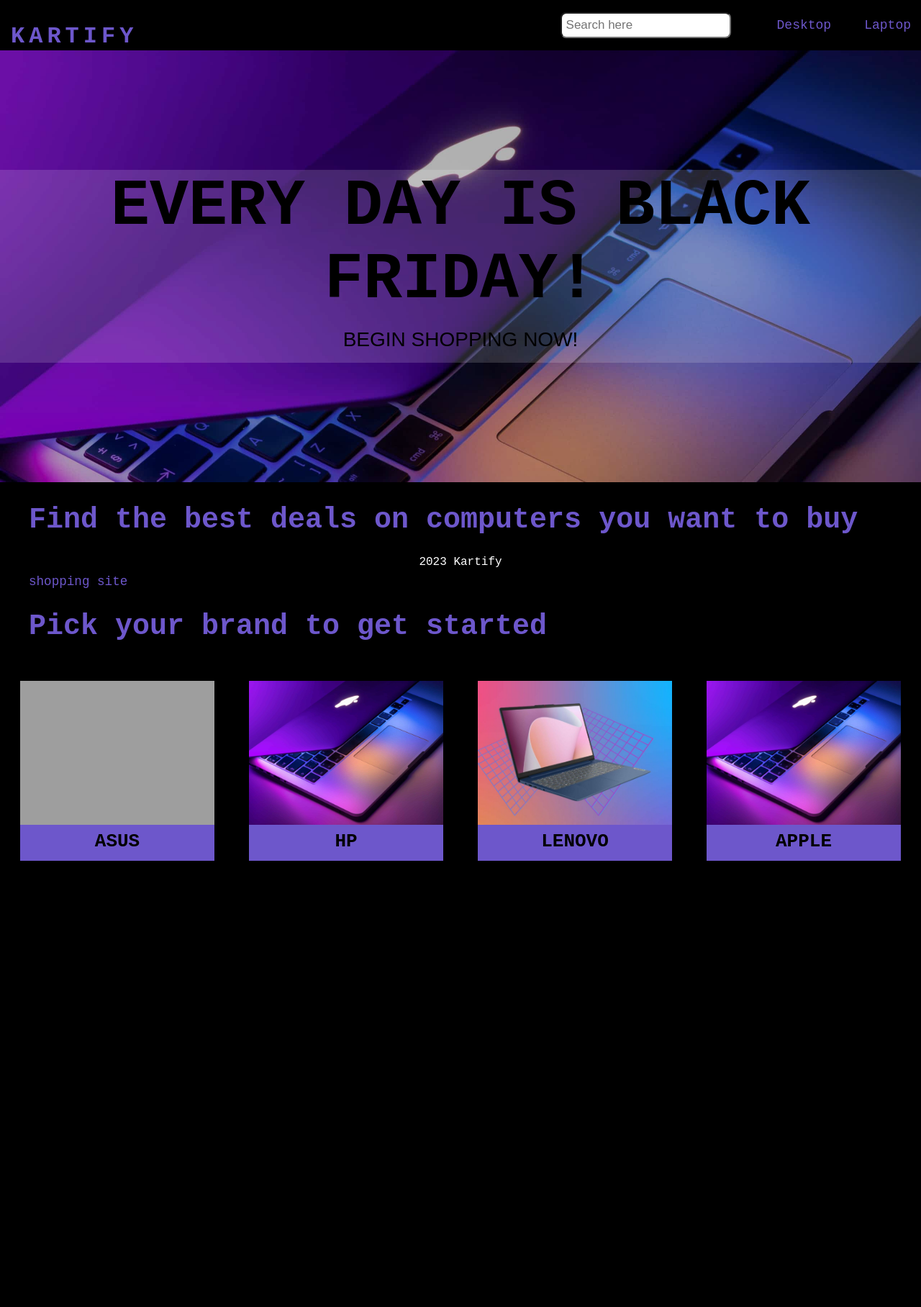
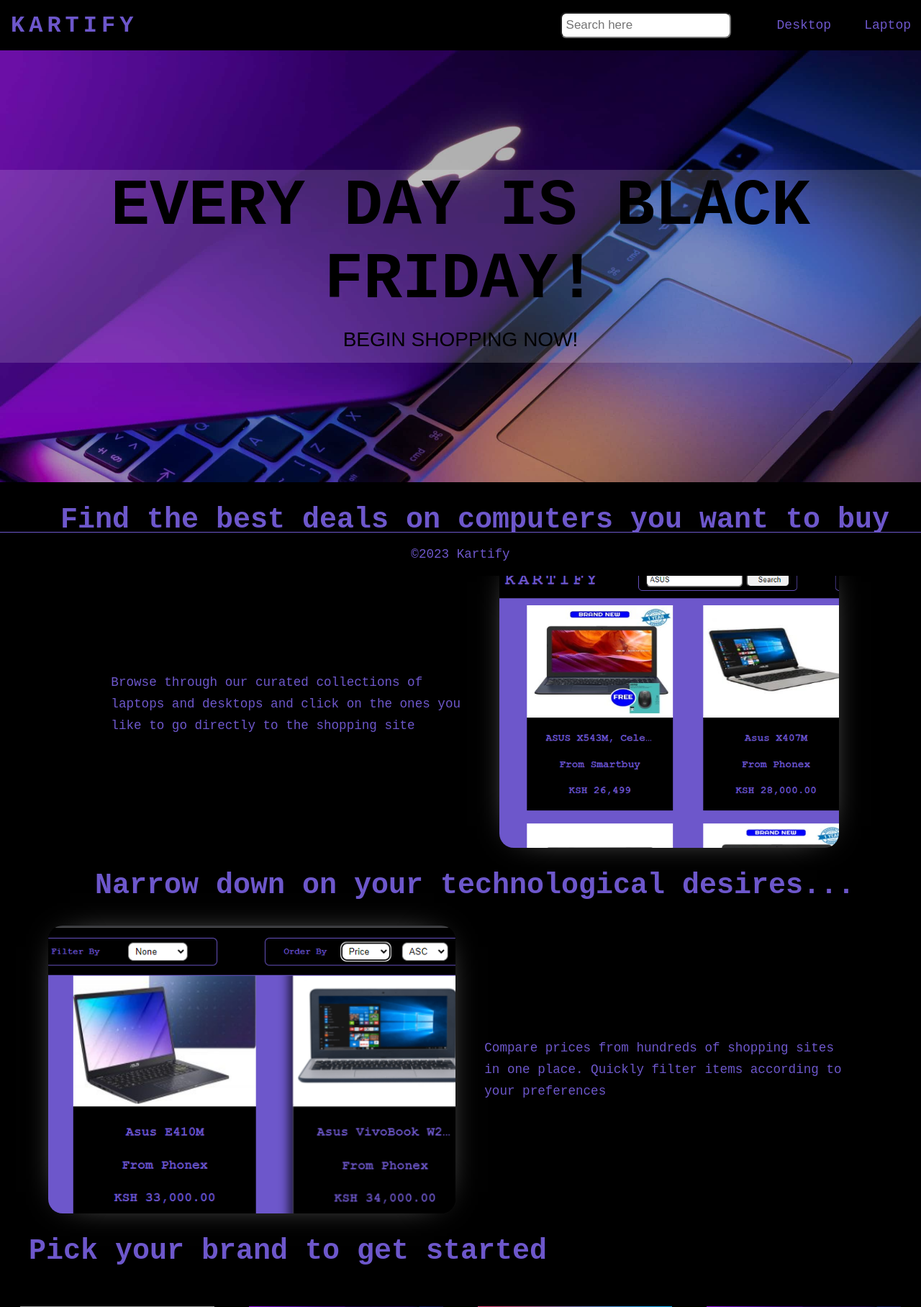
Before and after one commit to bion-slmn/Kartify, a Flask app: page / in a window 1280 px wide. Shown: the top 1816 px of the page at 72% size. Before the commit the page ends 1196 px from the top, so only its background shows below. Run offline with Flask 3, Linux system fonts and the light colour scheme; grey boxes are pictures that could not be loaded.

Commit message:
Add website description to homepage

```diff
--- a/flask_app/static/scripts/search.js
+++ b/flask_app/static/scripts/search.js
@@ -34,8 +34,8 @@
                         "        </div>",
                         "        <div class='ItemInfo'>",
                         "            <div class='ItemName'>" + itemName + "</div>",
-                        "            <div>From&nbsp<span class='ItemVendor'>" + itemVendor + "</span></div>",
-                        "            <div>KSH&nbsp<span class='ItemPrice'>" + itemPrice + "</span></div>",
+                        "            <div>From&nbsp;<span class='ItemVendor'>" + itemVendor + "</span></div>",
+                        "            <div>KSH&nbsp;<span class='ItemPrice'>" + itemPrice + "</span></div>",
                         "        </div>",
                         "    </a>",
                         "</article>"
--- a/flask_app/static/styles/common.css
+++ b/flask_app/static/styles/common.css
@@ -17,3 +17,19 @@
 a {
     text-decoration: none;
 }
+
+footer {
+    position: sticky;
+    background-color: black;
+    text-align: center;
+    width: 100%;
+    bottom: 0;
+    height: 60px;
+    line-height: 60px;
+    font-size: 1.1em;
+    border-top: 1px solid #6d57cb;
+}
+
+footer:after {
+    content: "\a9 2023 Kartify";
+}
--- a/flask_app/static/styles/home_page.css
+++ b/flask_app/static/styles/home_page.css
@@ -164,14 +164,31 @@
 }
 
 p {
-    margin-left: 40px;
     font-size: 1.1em;
+    padding: 40px;
+    line-height: 30px;
 }
-.foot {
-position: sticky;
-background-color: black;
-color: white;
-text-align: center;
-padding: 10px;
-bottom: 0;
+
+#aboutSection {
+    width: 100%;
+    display: flex;
+    align-items: center;
+    flex-flow: column;
 }
+
+.siteShowcase {
+    display: flex;
+    flex-flow: row wrap;
+    align-items: center;
+}
+
+.siteShowcase p {
+    max-width: 500px;
+}
+
+.siteShowcaseImg {
+    width: auto;
+    height: 400px;
+    box-shadow: 0px 0px 50px -30px white;
+    border-radius: 20px;
+}
--- a/flask_app/templates/home.html
+++ b/flask_app/templates/home.html
@@ -5,7 +5,7 @@
 	<meta charset="utf-8">
 	<meta name="viewport" content="width=device-width, initial-scale=1.0">
 	<title>Kartify</title>
-    <link rel="stylesheet" href="static/styles/common.css">
+	<link rel="stylesheet" href="static/styles/common.css">
 	<link rel="stylesheet" type="text/css" href="static/styles/home_page.css">
 	<script src="https://ajax.googleapis.com/ajax/libs/jquery/3.7.1/jquery.min.js"></script>
 	<script src="static/scripts/home_page.js"></script>
@@ -16,21 +16,17 @@
 	<header>
 		<nav class="navbar">
 			<!-- LOGO -->
-			<h1 class="logo"><a href="/">Kartify</a></h1>
-
+			<div class="logo"><a href="/">Kartify</a></div>
 			<!-- NAVIGATION MENU -->
 			<ul class="nav-links">
-
 				<div class="search-container">
 					<form action="/search" method="GET">
 						<input type="search" name="searchName" id="searchInput" placeholder="Search here"
 							aria-label="seachInput">
 					</form>
 				</div>
-
 				<!-- NAVIGATION MENUS -->
 				<div class="menu">
-
 					<li><a href="#desktop" id="desktop">Desktop</a></li>
 					<li><a href="#laptop" id="laptop">Laptop</a></li>
 				</div>
@@ -47,7 +43,17 @@
 	</div>
 	<section id="aboutSection">
 		<h2>Find the best deals on computers you want to buy</h2>
-		<p>Browse through our curated collections of laptops and desktops and click on the ones you like to go directly to the shopping site</p>
+		<div class="siteShowcase">
+			<p>Browse through our curated collections of laptops and desktops and click on the ones you like to go
+				directly to the shopping site</p>
+			<img class="siteShowcaseImg" src="static/images/kartify-search-showcase.png">
+		</div>
+		<h2>Narrow down on your technological desires...</h2>
+		<div class="siteShowcase">
+			<img class="siteShowcaseImg" src="static/images/kartify-filter-showcase.png">
+			<p>Compare prices from hundreds of shopping sites in one place. Quickly filter items according to your
+				preferences</p>
+		</div>
 	</section>
 	<h2 id="startShopping"> Pick your brand to get started </h2>
 	<div class="flex-container">
@@ -79,7 +85,7 @@
 	<div id="explainer"></div>
 	<div class="flex-content" id="anchorContent"></div>
 
-<footer class="foot">2023 Kartify</footer>
+	<footer></footer>
 
 
 </body>
--- a/flask_app/templates/search.html
+++ b/flask_app/templates/search.html
@@ -14,7 +14,7 @@
 <body>
     <header>
 
-        <h1 class="logo"><a href="/">Kartify</a></h1>
+        <div class="logo"><a href="/">Kartify</a></div>
 
         <div id="utilBar">
             <div id="searchItemDiv">
@@ -44,7 +44,7 @@
         </div>
     </header>
     <div id="searchResults"></div>
-    <footer class="foot">2023 Kartify</footer>
+    <footer></footer>
 </body>
 
 </html>
```
Also changed, not shown: flask_app/static/styles/search.css (+0 -10 lines), flask_app/static/images/kartify-filter-showcase.png (added), flask_app/static/images/kartify-search-showcase.png (added).
